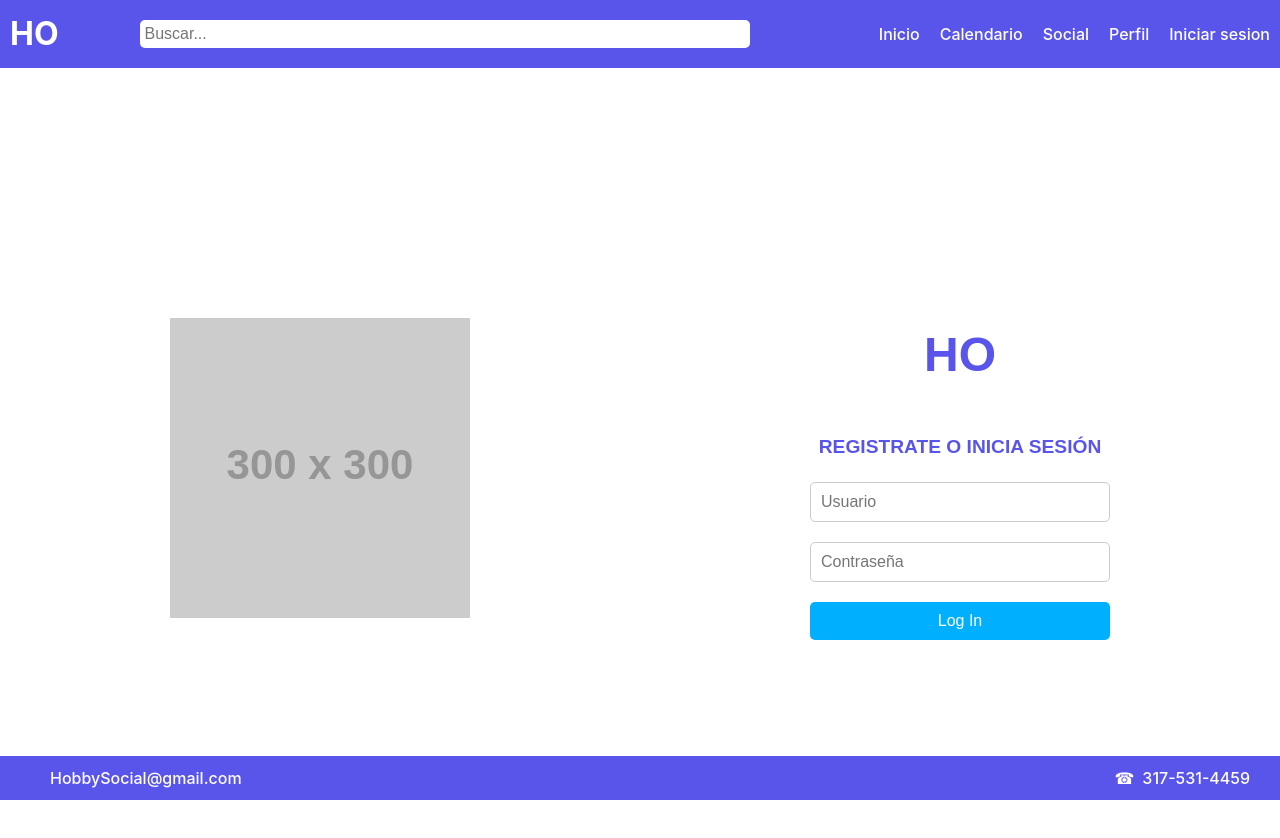
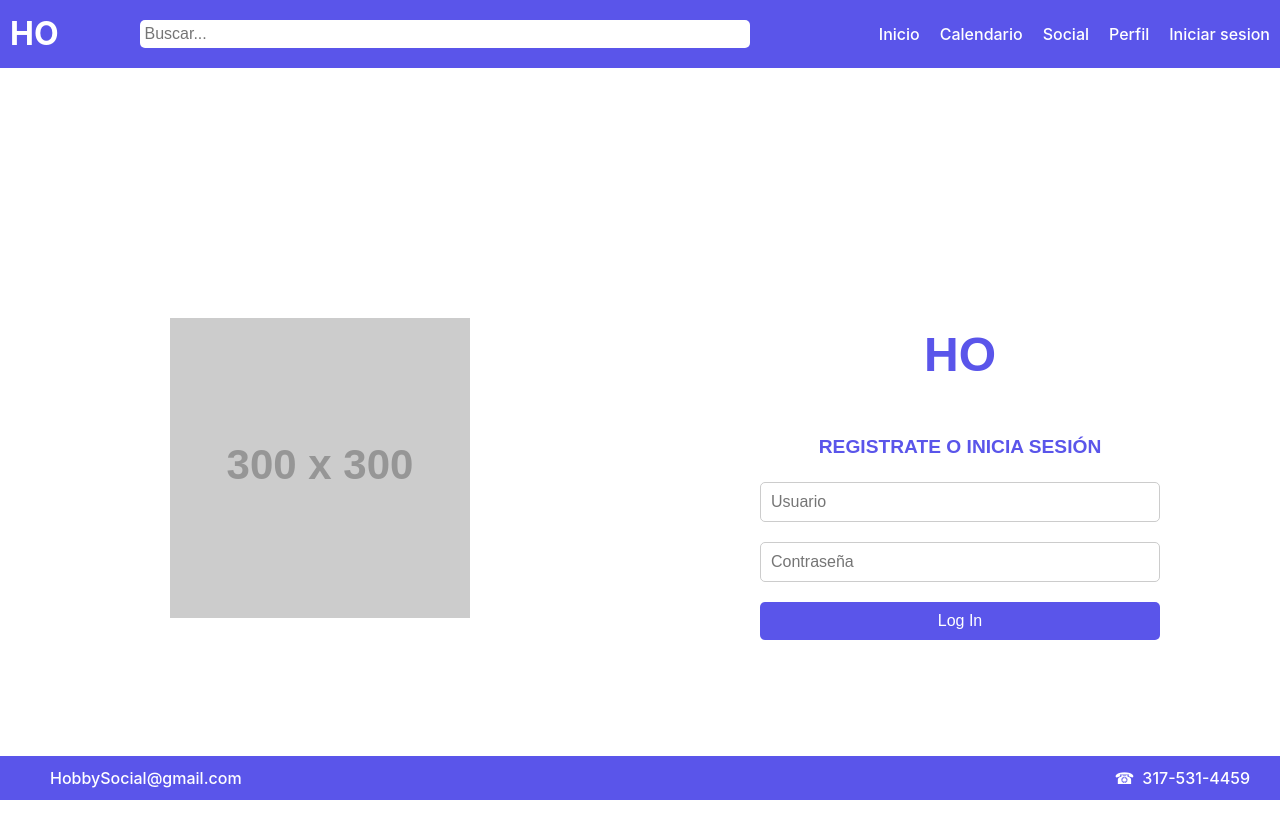
Before and after one commit to JuanMCanchala/Interfaces-Proyecto, a React (Vite) app: page /inicioSesion in a window 1280 px wide. Shown: the top 838 px of the page. Built offline with nearby package versions, Linux system fonts and the light colour scheme.

Commit message:
una cosita

```diff
--- a/src/views/inicioSesion.css
+++ b/src/views/inicioSesion.css
@@ -41,7 +41,7 @@
     display: flex;
     flex-direction: column;
     width: 100%;
-    max-width: 300px;
+    max-width: 400px;
   }
 
   .login-form input {
@@ -54,7 +54,7 @@
 
   .login-form button {
     padding: 10px;
-    background-color: #00b0ff;
+    background-color: #5a55ea;
     color: white;
     border: none;
     border-radius: 5px;
```
